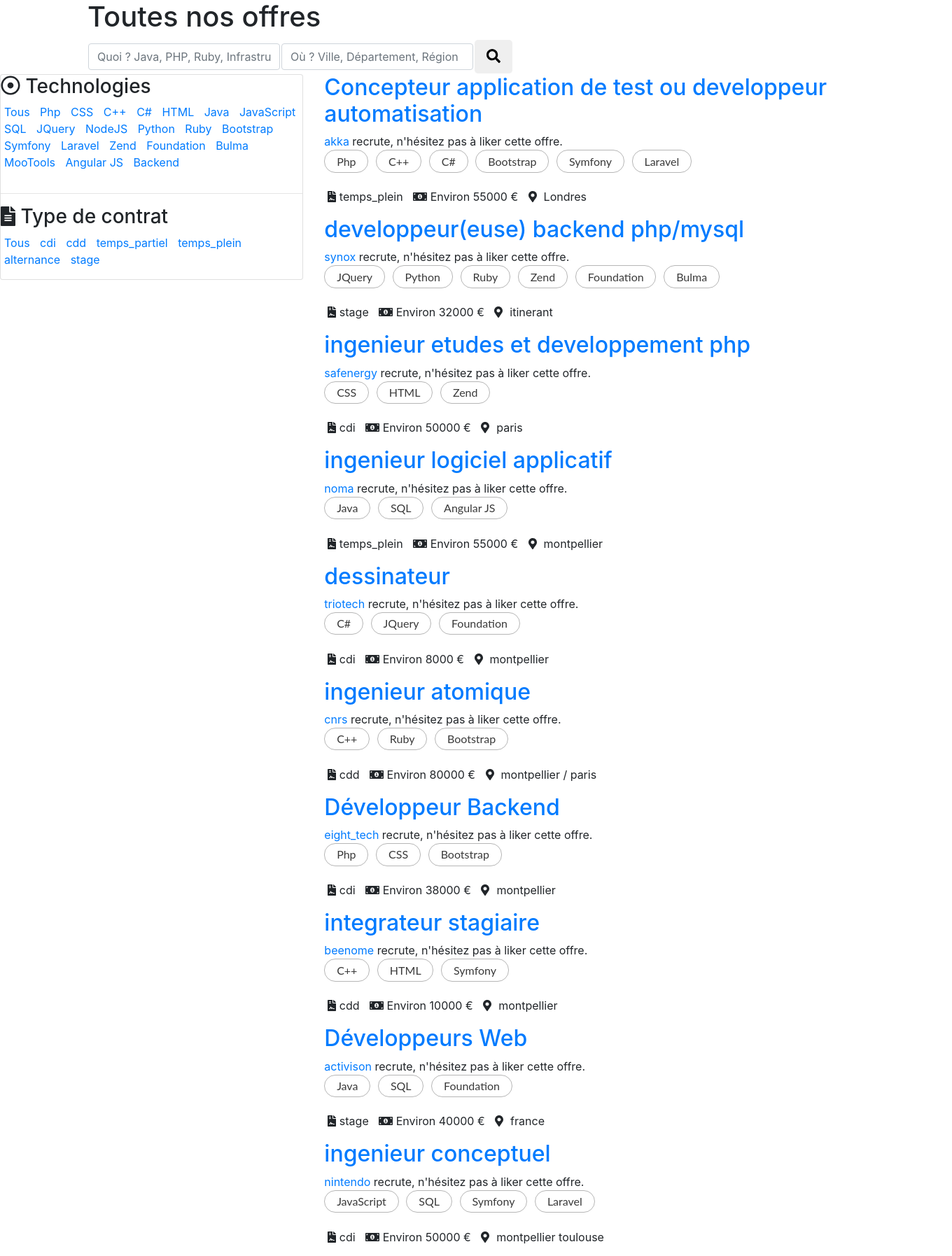
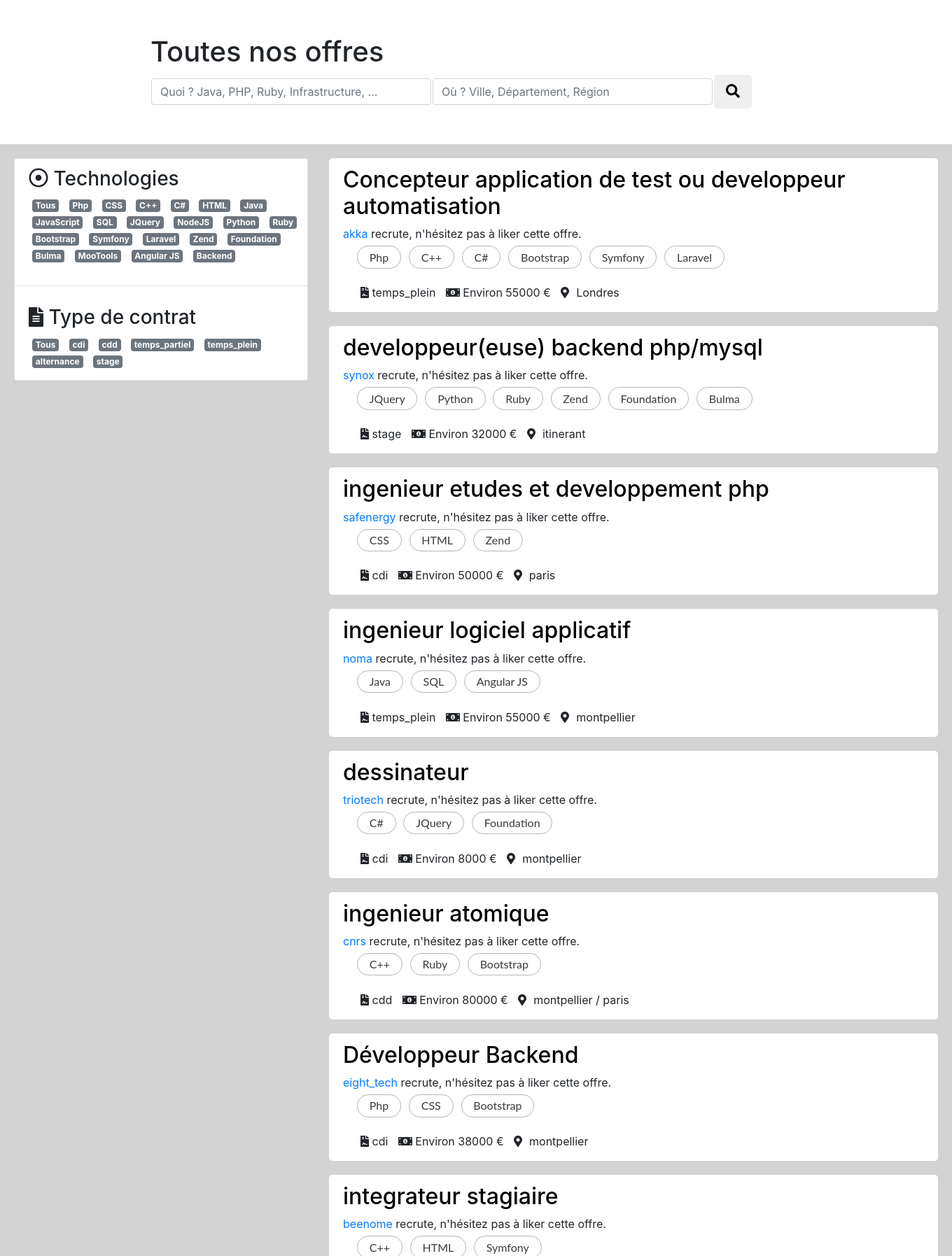
Before and after one commit to IliesV/Adopt-un_boss, a PHP site: page /offres in a window 1360 px wide. Shown: the part 58-1853 px from the top of the page at 70% size. Run offline with PHP 8.4, Linux system fonts and the light colour scheme; data comes from the database, SQL or seed files in the repository; data that the repository does not hold is empty; some libraries are stand-ins or nearby versions.

Commit message:
Style Offres OK

```diff
--- a/assets/styles/offres.css
+++ b/assets/styles/offres.css
@@ -44,16 +44,78 @@ li{
     text-shadow: none;
 }
 
+
 .list-inline>li {
     display: inline-block;
     padding-left: 5px;
     padding-right: 5px;
 }
 
-/*.card-offre{
-    padding: 10px;
+.list-inline{
+    margin-left: 20px;
 }
 
-.card{
-    padding: 10px;
-}*/
+.search-container{
+    margin-left: 200px !important;
+    margin-top: 50px;
+    margin-bottom: 50px;
+}
+
+.search-offres{
+    width: 400px !important;
+}
+
+.search-villes{
+    width: 400px !important;
+}
+
+.color-badge-skill{
+    text-decoration : none;
+    color: white;
+}
+
+.color-badge-offre{
+    text-decoration : none;
+    color: white;
+}
+
+.color-href-offre{
+    color: black;
+}
+
+.container-offres{
+    padding-top: 20px ;
+    padding-left: 20px;
+    padding-right: 20px !important;
+    background-color: lightgrey;
+}
+
+.profile{
+    margin-bottom: 20px;
+    margin-top: 5px;
+    margin-left: 20px;
+}
+
+/*.container-offres{*/
+    /*background-color: lightgrey;*/
+    /*margin-top: 30px;*/
+    /*margin-left: 30px;*/
+/*}*/
+
+.offer__title{
+    margin-left: 20px;
+    padding-top: 12px;
+}
+
+.offer__at{
+    margin-left: 20px;
+}
+
+.card-offre{
+    border-radius: 5px;
+}
+
+.top{
+    padding-top: 12px;
+    margin-left: 20px;
+}
--- a/views/offres.php
+++ b/views/offres.php
@@ -1,50 +1,39 @@
 <!DOCTYPE html>
 <html>
     <head>
-<!--        <meta charset="UTF-8">-->
-<!--        <title>Adopt Un Boss</title>-->
-<!--        <link rel="stylesheet" href="https://use.fontawesome.com/releases/v5.1.0/css/all.css" integrity="sha384-lKuwvrZot6UHsBSfcMvOkWwlCMgc0TaWr+30HWe3a4ltaBwTZhyTEggF5tJv8tbt" crossorigin="anonymous">-->
+        <meta charset="UTF-8">
+        <title>Adopt Un Boss</title>
         <link rel="stylesheet" href="/assets/styles/offres.css">
-<!--        <link rel="stylesheet" href="https://stackpath.bootstrapcdn.com/bootstrap/4.1.1/css/bootstrap.min.css" integrity="sha384-WskhaSGFgHYWDcbwN70/dfYBj47jz9qbsMId/iRN3ewGhXQFZCSftd1LZCfmhktB" crossorigin="anonymous">-->
-<!--        <link href="https://fonts.googleapis.com/css?family=Comfortaa" rel="stylesheet">-->
-<!--        <link rel="stylesheet" href="https://use.fontawesome.com/releases/v5.1.0/css/all.css" integrity="sha384-lKuwvrZot6UHsBSfcMvOkWwlCMgc0TaWr+30HWe3a4ltaBwTZhyTEggF5tJv8tbt" crossorigin="anonymous">-->
-<!--        <script defer src="https://use.fontawesome.com/releases/v5.1.0/js/all.js" integrity="sha384-3LK/3kTpDE/Pkp8gTNp2gR/2gOiwQ6QaO7Td0zV76UFJVhqLl4Vl3KL1We6q6wR9" crossorigin="anonymous"></script>-->
-<!--        <script src="https://ajax.googleapis.com/ajax/libs/jquery/3.3.1/jquery.min.js"></script>-->
-<!--        <script src="https://cdnjs.cloudflare.com/ajax/libs/popper.js/1.14.0/umd/popper.min.js"></script>-->
-<!--        <script src="https://maxcdn.bootstrapcdn.com/bootstrap/4.1.0/js/bootstrap.min.js"></script>-->
-        <meta charset="UTF-8">
+        <link rel="stylesheet" href="https://use.fontawesome.com/releases/v5.1.0/css/all.css" integrity="sha384-lKuwvrZot6UHsBSfcMvOkWwlCMgc0TaWr+30HWe3a4ltaBwTZhyTEggF5tJv8tbt" crossorigin="anonymous">
+        <link rel="stylesheet" href="https://stackpath.bootstrapcdn.com/bootstrap/4.1.1/css/bootstrap.min.css" integrity="sha384-WskhaSGFgHYWDcbwN70/dfYBj47jz9qbsMId/iRN3ewGhXQFZCSftd1LZCfmhktB" crossorigin="anonymous">
+        <link href="https://fonts.googleapis.com/css?family=Comfortaa" rel="stylesheet">
+        <script defer src="https://use.fontawesome.com/releases/v5.1.0/js/all.js" integrity="sha384-3LK/3kTpDE/Pkp8gTNp2gR/2gOiwQ6QaO7Td0zV76UFJVhqLl4Vl3KL1We6q6wR9" crossorigin="anonymous"></script>
+        <script src="https://stackpath.bootstrapcdn.com/bootstrap/4.1.1/js/bootstrap.js" integrity="sha384-smHYKdLADwkXOn1EmN1qk/HfnUcbVRZyYmZ4qpPea6sjB/pTJ0euyQp0Mk8ck+5T" crossorigin="anonymous"></script>
+        <script src="https://maxcdn.bootstrapcdn.com/bootstrap/4.1.0/js/bootstrap.min.js"></script>
         <script src="https://code.jquery.com/jquery-3.3.1.slim.min.js" integrity="sha384-q8i/X+965DzO0rT7abK41JStQIAqVgRVzpbzo5smXKp4YfRvH+8abtTE1Pi6jizo" crossorigin="anonymous"></script>
         <script src="https://cdnjs.cloudflare.com/ajax/libs/popper.js/1.14.3/umd/popper.js" integrity="sha384-ZMP7rVo3mIykV+2+9J3UJ46jBk0WLaUAdn689aCwoqbBJiSnjAK/l8WvCWPIPm49" crossorigin="anonymous"></script>
-        <script src="https://stackpath.bootstrapcdn.com/bootstrap/4.1.1/js/bootstrap.js" integrity="sha384-smHYKdLADwkXOn1EmN1qk/HfnUcbVRZyYmZ4qpPea6sjB/pTJ0euyQp0Mk8ck+5T" crossorigin="anonymous"></script>
-        <link rel="stylesheet" href="/assets/styles/home.css">
-<!--        <link rel="stylesheet" href="/assets/styles/barnav.css">-->
-        <link rel="stylesheet" href="https://stackpath.bootstrapcdn.com/bootstrap/4.1.1/css/bootstrap.min.css" integrity="sha384-WskhaSGFgHYWDcbwN70/dfYBj47jz9qbsMId/iRN3ewGhXQFZCSftd1LZCfmhktB" crossorigin="anonymous">
-        <link href="https://fonts.googleapis.com/css?family=Comfortaa" rel="stylesheet">
-        <link rel="stylesheet" href="https://use.fontawesome.com/releases/v5.1.0/css/all.css" integrity="sha384-lKuwvrZot6UHsBSfcMvOkWwlCMgc0TaWr+30HWe3a4ltaBwTZhyTEggF5tJv8tbt" crossorigin="anonymous">
-        <script defer src="https://use.fontawesome.com/releases/v5.1.0/js/all.js" integrity="sha384-3LK/3kTpDE/Pkp8gTNp2gR/2gOiwQ6QaO7Td0zV76UFJVhqLl4Vl3KL1We6q6wR9" crossorigin="anonymous"></script>
         <script src="https://ajax.googleapis.com/ajax/libs/jquery/3.3.1/jquery.min.js"></script>
-        <script src="https://cdnjs.cloudflare.com/ajax/libs/popper.js/1.14.0/umd/popper.min.js"></script>
-        <script src="https://maxcdn.bootstrapcdn.com/bootstrap/4.1.0/js/bootstrap.min.js"></script>
-        <title>Adopt Un Boss</title>
     </head>
+
+    <body>
+
+           <?php include 'views/barNav.php'; ?>
 
 
 
-
-    <body>
-           <?php include 'views/barNav.php'; ?>
-    <div class="container">
+    <div class="container  search-container">
         <h1>
             Toutes nos offres
         </h1>
-        <div class="offers" id="offer-search"><form action="/candidates/offers" accept-charset="UTF-8" method="get"><input name="utf8" value="✓" type="hidden">
+        <div class="offers" id=""><form action="/candidates/offers" accept-charset="UTF-8" method="get"><input name="utf8" value="✓" type="hidden">
                 <table>
-                    <tbody><tr>
+                    <tbody>
+                        <tr>
                             <td class="what">
-                                <input name="tag" id="offer-search-skill" class="form-control input-lg ui-autocomplete-input" placeholder="Quoi ? Java, PHP, Ruby, Infrastructure, ..." require="true" autocomplete="off" type="text">
+                                <input name="tag" id="offer-search-skill" class="search-offres form-control input-lg ui-autocomplete-input" placeholder="Quoi ? Java, PHP, Ruby, Infrastructure, ..." require="true" autocomplete="off" type="text">
                             </td>
                             <td class="where">
-                                <input name="" id="offer-search-location" class="form-control input-lg" placeholder="Où ? Ville, Département, Région" autocomplete="off" type="text">
+                                <input name="" id="offer-search-location" class="search-villes form-control input-lg" placeholder="Où ? Ville, Département, Région" autocomplete="off" type="text">
                                 <input name="location[google_reference]" id="offer-search-location-google_reference" type="hidden">
                                 <input name="location[google_place_id]" id="offer-search-location-google_place_id" type="hidden">
                                 <input name="location[location_type]" id="offer-search-location-location_type" type="hidden">
@@ -62,7 +51,7 @@
                                 <input name="location[country]" id="offer-search-location-country" value="France" type="hidden">
                             </td>
                             <td>
-                                <button name="button" type="submit" class="btn btn-default btn-lg btn-search btn-block" id="search-button"><i class="fa fa-search"></i>
+                                <button name="button" type="submit" class="btn btn-default btn-lg btn-search btn-block" id="search-button"><i class="fas fa-search"></i>
                                 </button></td>
                         </tr>
                     </tbody></table>
@@ -72,9 +61,8 @@
 
 
 
-    <div id="container-offre" class="row">
 
-
+    <div class="row container-offres">
         <div class="col-md-4 col-md-offset-1">
             <aside id="resume">
                 <div class="card">
@@ -84,20 +72,20 @@
                     </h3>
                     <ul class="list-inline">
                         <li>
-                            <span class="label label-default">
-                                <a rel="nofollow" href="/offres">Tous</a>
+                            <span class="badge badge-secondary">
+                                <a class="color-badge-skill" rel="nofollow" href="/offres">Tous</a>
                             </span>
                         </li>
                         <?php foreach($technos as $techno): ?>
                         <li>
-                            <span class="label label-default">
-                                <a rel="nofollow" href="/offres/<?= $techno[0] ?>"><?= $techno[0] ?></a>
+                            <span class="badge badge-secondary">
+                                <a class="color-badge-skill" rel="nofollow" href="/offres/<?= $techno[0] ?>"><?= $techno[0] ?></a>
                             </span>
                         </li>
                         <?php endforeach; ?>
                         <li>
-                            <span class="label label-default">
-                                <a rel="nofollow" href="/offres/emploi-it?source=navbar&amp;specialization=backend">Backend</a>
+                            <span class="badge badge-secondary">
+                                <a rel="nofollow" class="color-badge-skill" href="/offres/emploi-it?source=navbar&amp;specialization=backend">Backend</a>
                             </span>
                         </li>
                     </ul>
@@ -108,15 +96,15 @@
                     </h3>
                     <ul class="list-inline">
                         <li>
-                            <span class="label label-default">
-                                <a rel="nofollow" href="/offres">Tous</a>
+                            <span class="badge badge-secondary">
+                                <a class="color-badge-skill" rel="nofollow" href="/offres">Tous</a>
                             </span>
                         </li>
                        <?php foreach($contrats as $contrat): ?>
 
                         <li>
-                            <span class="label label-default">
-                                <a rel="nofollow" href="/offres/<?= $contrat[0]?>"><?= $contrat[0] ?></a>
+                            <span class="badge badge-secondary">
+                                <a class="color-badge-skill" rel="nofollow" href="/offres/<?= $contrat[0]?>"><?= $contrat[0] ?></a>
                             </span>
                         </li>
                         <?php endforeach; ?>
@@ -124,11 +112,13 @@
             </aside>
         </div>
 
+
         <div class="col-md-8 col-md-offset-1">
             <?php foreach($offres as $offre): ?>
-                <div class="card-offre">
-                    <div itemprop="title" class="offer__title top h2"><a href="/offre/<?= $offre->getId() ?>"><?= $offre->getIntitule() ?></a>
-                    </div><div class="offer__at" itemprop="hiringOrganization" itemscope="" itemtype="http://schema.org/Organization">
+                <div class="card-offre" style="background-color: white">
+                    <div itemprop="title" class="offer__title top h2"><a class="color-href-offre" href="/offre/<?= $offre->getId() ?>"><?= $offre->getIntitule() ?></a>
+                    </div>
+                        <div class="offer__at" itemprop="hiringOrganization" itemscope="" itemtype="http://schema.org/Organization">
                             <a class="text-link" href="/entreprise/<?= $offre->getEntreprise_user_id() ?>"><?= $offre->getNomBoite() ?></a>
                             recrute, n'hésitez pas à liker cette offre.
                         </div>
```
Lines whose indentation alone changed are shown as unchanged.
